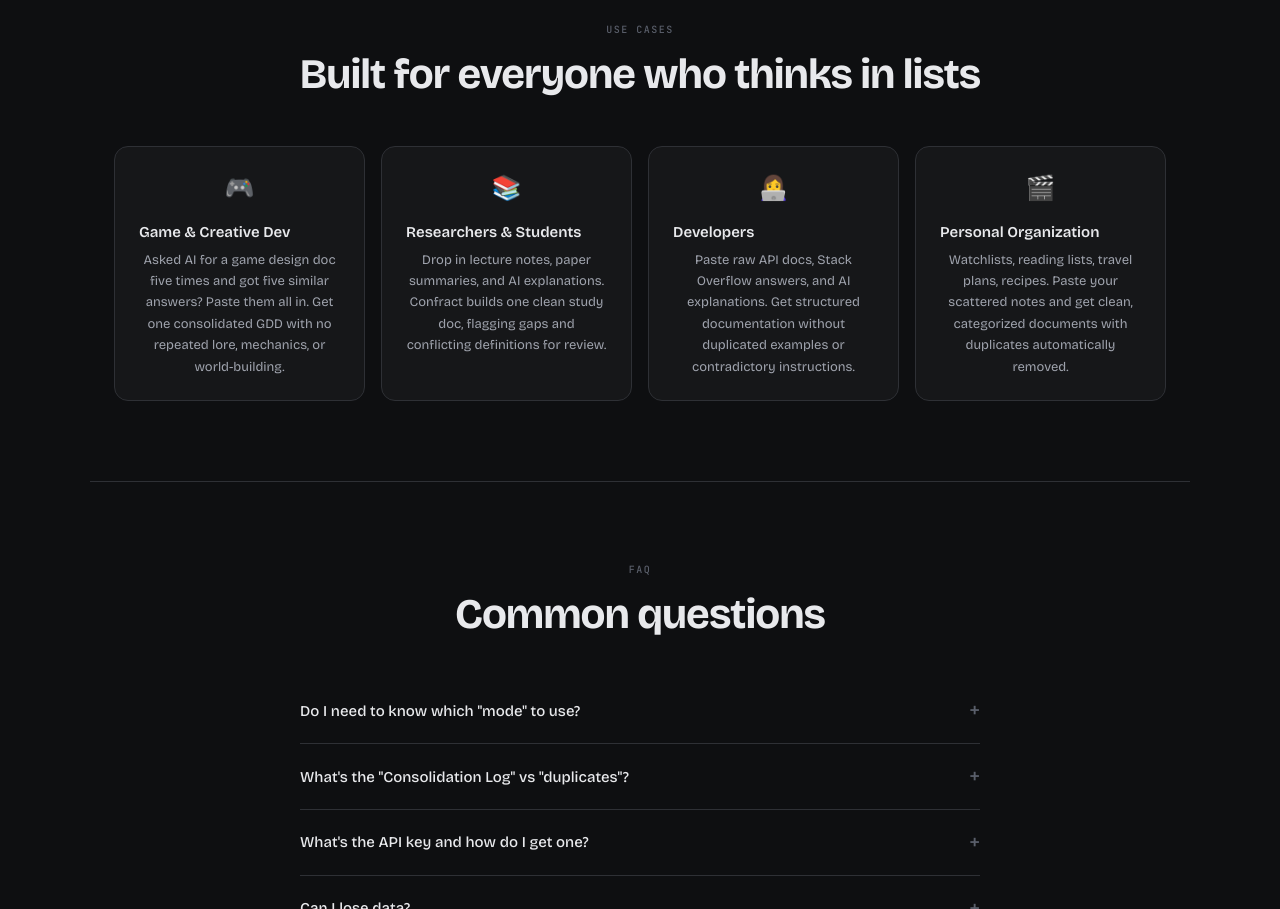
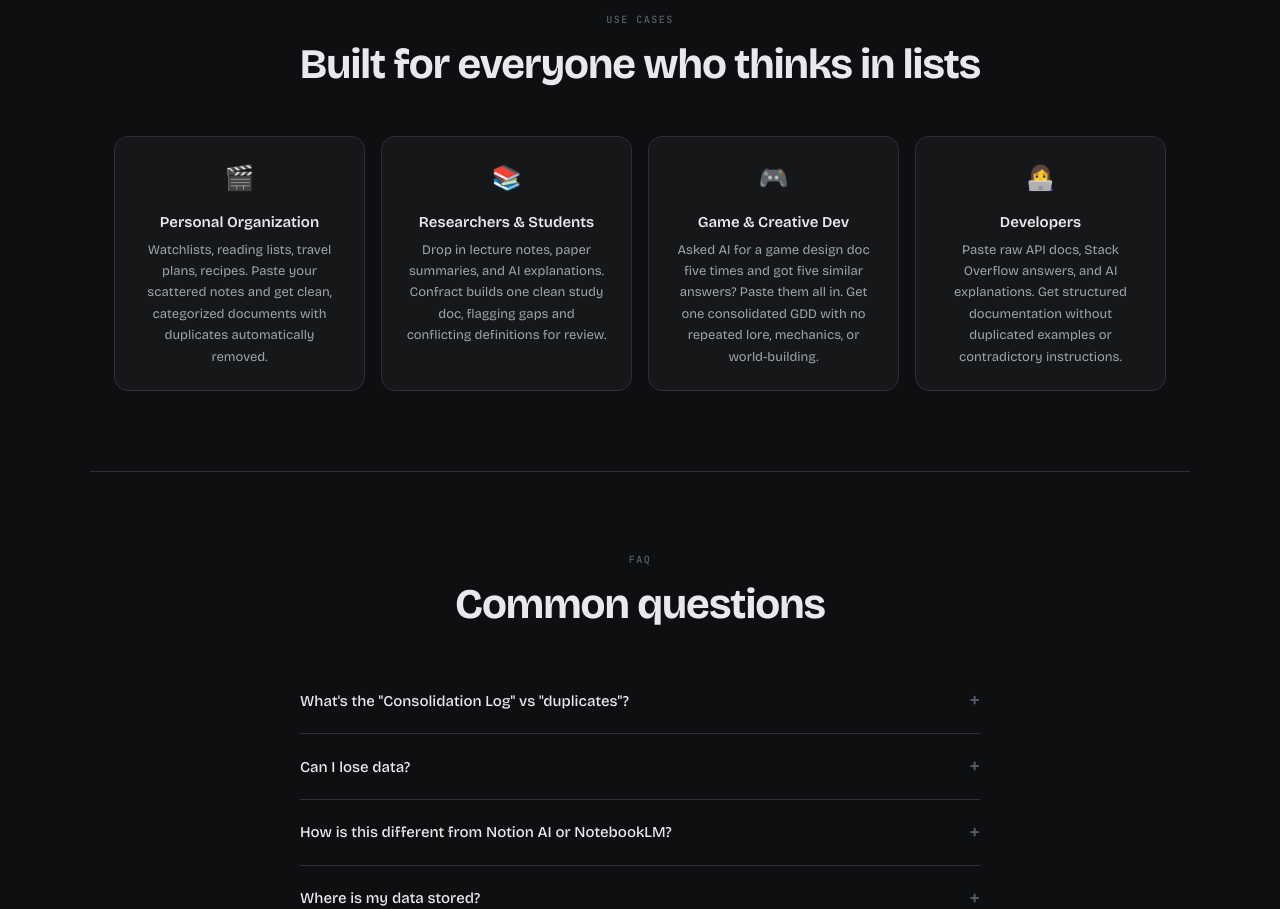
Before and after one commit to MrTimmyJ/Confract, a website: page public/index.html in a window 1280 px wide. Shown: the part 3020-3929 px from the top of the page. Drawn offline with nearby package versions, Linux system fonts and the light colour scheme.

Commit message:
Update index.html

```diff
--- a/public/index.html
+++ b/public/index.html
@@ -346,7 +346,7 @@ section {
   color: var(--accent); font-family: var(--mono);
   font-size: 13px; font-weight: 500;
   display: flex; align-items: center; justify-content: center;
-  margin-bottom: 14px;
+  margin-bottom: 4px;
 }
 
 .step-title {
@@ -953,24 +953,24 @@ footer {
 
   <div class="features grid-4" style="margin-top:48px">
     <div class="feature-card reveal">
+      <span class="feature-icon">🎬</span>
+      <div class="step-title">Personal Organization</div>
+      <div class="feature-desc">Watchlists, reading lists, travel plans, recipes. Paste your scattered notes and get clean, categorized documents with duplicates automatically removed.</div>
+    </div>
+    <div class="feature-card reveal">
+      <span class="feature-icon">📚</span>
+      <div class="step-title">Researchers & Students</div>
+      <div class="feature-desc">Drop in lecture notes, paper summaries, and AI explanations. Confract builds one clean study doc, flagging gaps and conflicting definitions for review.</div>
+    </div>
+    <div class="feature-card reveal">
       <span class="feature-icon">🎮</span>
-      <div class="feature-title">Game & Creative Dev</div>
+      <div class="step-title">Game & Creative Dev</div>
       <div class="feature-desc">Asked AI for a game design doc five times and got five similar answers? Paste them all in. Get one consolidated GDD with no repeated lore, mechanics, or world-building.</div>
     </div>
     <div class="feature-card reveal">
-      <span class="feature-icon">📚</span>
-      <div class="feature-title">Researchers & Students</div>
-      <div class="feature-desc">Drop in lecture notes, paper summaries, and AI explanations. Confract builds one clean study doc, flagging gaps and conflicting definitions for review.</div>
-    </div>
-    <div class="feature-card reveal">
       <span class="feature-icon">👩‍💻</span>
-      <div class="feature-title">Developers</div>
+      <div class="step-title">Developers</div>
       <div class="feature-desc">Paste raw API docs, Stack Overflow answers, and AI explanations. Get structured documentation without duplicated examples or contradictory instructions.</div>
-    </div>
-    <div class="feature-card reveal">
-      <span class="feature-icon">🎬</span>
-      <div class="feature-title">Personal Organization</div>
-      <div class="feature-desc">Watchlists, reading lists, travel plans, recipes. Paste your scattered notes and get clean, categorized documents with duplicates automatically removed.</div>
     </div>
   </div>
 </section>
@@ -985,15 +985,15 @@ footer {
   </div>
 
   <div class="faq-list">
-    <div class="faq-item">
+    <!-- <div class="faq-item">
       <div class="faq-q" onclick="toggleFaq(this)">Do I need to know which "mode" to use?</div>
       <div class="faq-a">No. Confract automatically detects what your content is — a watchlist, research notes, code documentation, creative writing, anything. You paste it, Confract figures out the structure. You can override if needed, but most of the time you won't want to.</div>
-    </div>
+    </div> -->
     <div class="faq-item">
       <div class="faq-q" onclick="toggleFaq(this)">What's the "Consolidation Log" vs "duplicates"?</div>
       <div class="faq-a">We deliberately don't call it a duplicate log. Confract detects overlapping content — semantically similar items, not just identical text. Everything it consolidates is logged with a reason, and you can restore any item with one tap. Nothing is silently deleted.</div>
     </div>
-    <div class="faq-item">
+    <!-- <div class="faq-item">
       <div class="faq-q" onclick="toggleFaq(this)">What's the API key and how do I get one?</div>
       <div class="faq-a">
         An API key is like a password that lets Confract talk to Claude AI on your behalf. Here's how to get one in about 2 minutes:<br><br>
@@ -1004,7 +1004,7 @@ footer {
         <strong>5.</strong> Paste it into Confract when prompted — that's it<br><br>
         Anthropic gives you free credits to start. Your key is saved only in your browser and goes directly to Anthropic — Confract never sees it. In the future, this step will be automatic and you'll just log in with email.
       </div>
-    </div>
+    </div> -->
     <div class="faq-item">
       <div class="faq-q" onclick="toggleFaq(this)">Can I lose data?</div>
       <div class="faq-a">No. Every merge creates a version snapshot first. The Consolidation Log preserves every item that was removed or merged. Version History lets you revert to any previous state. Your knowledge base is append-only by design.</div>
@@ -1043,7 +1043,7 @@ footer {
     <div class="footer-logo-mark">C</div>
     Confract
   </div>
-  <div class="footer-copy">© 2025 Confract. Beta.</div>
+  <div class="footer-copy">© 2026 Confract</div>
   <div class="footer-links">
     <a class="footer-link" href="confract.html">App</a>
     <a class="footer-link" href="#faq">FAQ</a>
```
